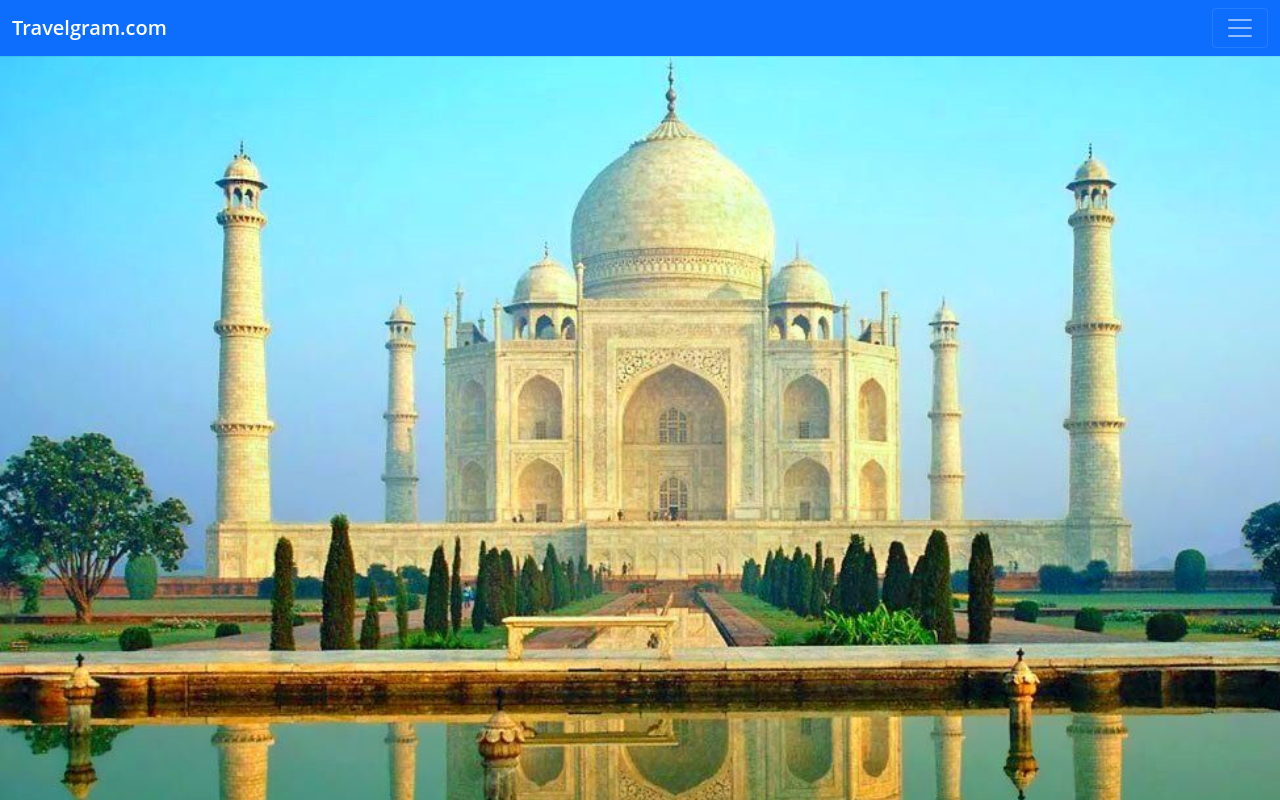
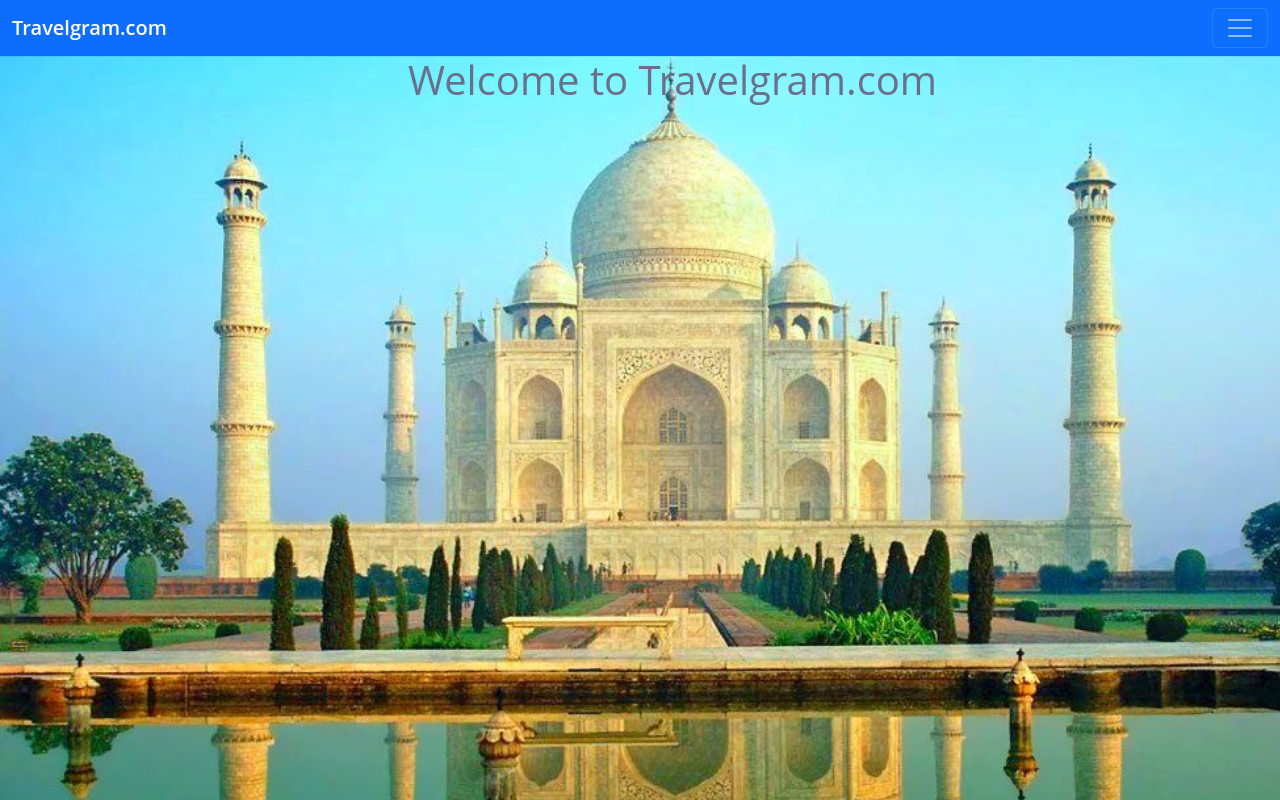
Before and after one commit to sumitb5/travelmanagement5, a React (Create React App) app: page /home in a window 1280 px wide. Shown: the top 800 px of the page. Built offline with nearby package versions, Linux system fonts and the light colour scheme.

Commit message:
added home page

```diff
--- a/src/webpages/home.js
+++ b/src/webpages/home.js
@@ -4,7 +4,7 @@ import background from "../img/1386029.jpg";
 export default function Home() {
     return (
         <div style= {{backgroundImage: `url(${background})`, backgroundSize:'contain',height:1010,width:1345}}>
-
+            <h1>Welcome to Travelgram.com</h1>
         </div>
     );
 }
```
